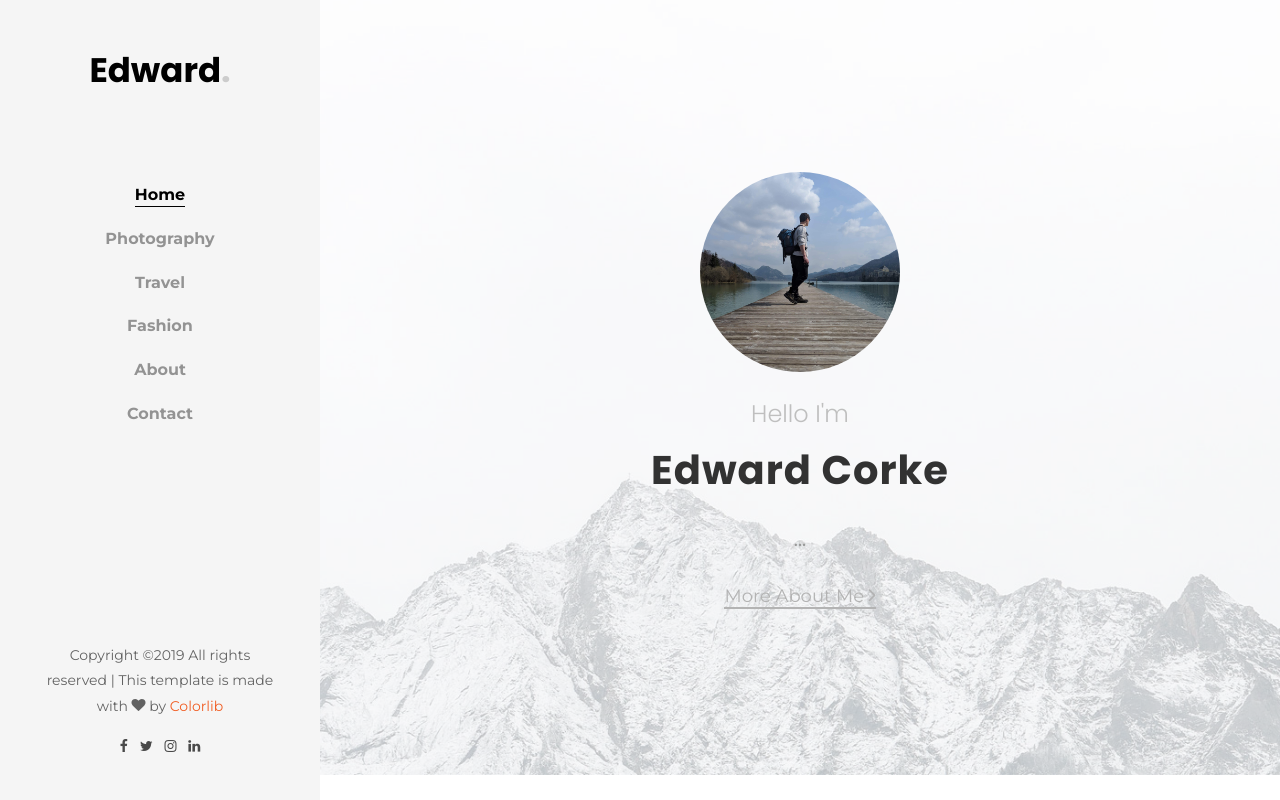
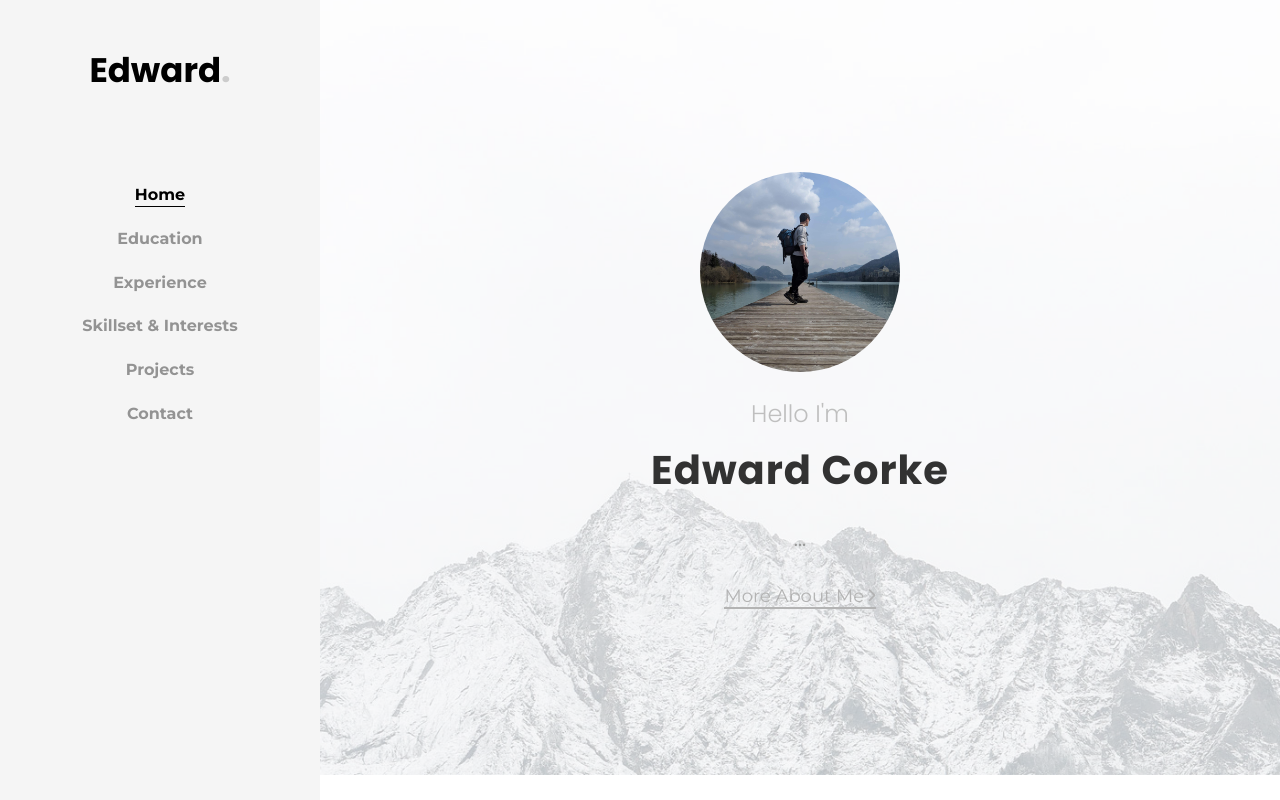
Before and after one commit to EDWARDINIO/EDWARDINIO.github.io, a plain HTML site: page index.html in a window 1280 px wide. Shown: the top 800 px of the page. Drawn offline with Linux system fonts and the light colour scheme; some packages are replaced by stand-ins of ours; no server answers; files whose address does not match are found by name.

Commit message:
Updated navigation panel

```diff
--- a/index.html
+++ b/index.html
@@ -36,24 +36,13 @@
 			<nav id="colorlib-main-menu" role="navigation">
 				<ul>
 					<li class="colorlib-active"><a href="index.html">Home</a></li>
-					<li><a href="photography.html">Photography</a></li>
-					<li><a href="travel.html">Travel</a></li>
-					<li><a href="fashion.html">Fashion</a></li>
-					<li><a href="about.html">About</a></li>
+					<li><a href="photography.html">Education</a></li>
+					<li><a href="travel.html">Experience</a></li>
+					<li><a href="fashion.html">Skillset &amp; Interests</a></li>
+					<li><a href="about.html">Projects</a></li>
 					<li><a href="contact.html">Contact</a></li>
 				</ul>
 			</nav>
-
-			<div class="colorlib-footer">
-				<p><!-- Link back to Colorlib can't be removed. Template is licensed under CC BY 3.0. -->
-			  Copyright &copy;<script>document.write(new Date().getFullYear());</script> All rights reserved | This template is made with <i class="icon-heart" aria-hidden="true"></i> by <a href="https://colorlib.com" target="_blank">Colorlib</a>
-				<ul>
-					<li><a href="#"><i class="icon-facebook"></i></a></li>
-					<li><a href="#"><i class="icon-twitter"></i></a></li>
-					<li><a href="#"><i class="icon-instagram"></i></a></li>
-					<li><a href="#"><i class="icon-linkedin"></i></a></li>
-				</ul>
-			</div>
 		</aside> <!-- END COLORLIB-ASIDE -->
 		<div id="colorlib-main">
 			<div class="hero-wrap js-fullheight" style="background-image: url(images/bg_1.jpg);" data-stellar-background-ratio="0.5">
```
